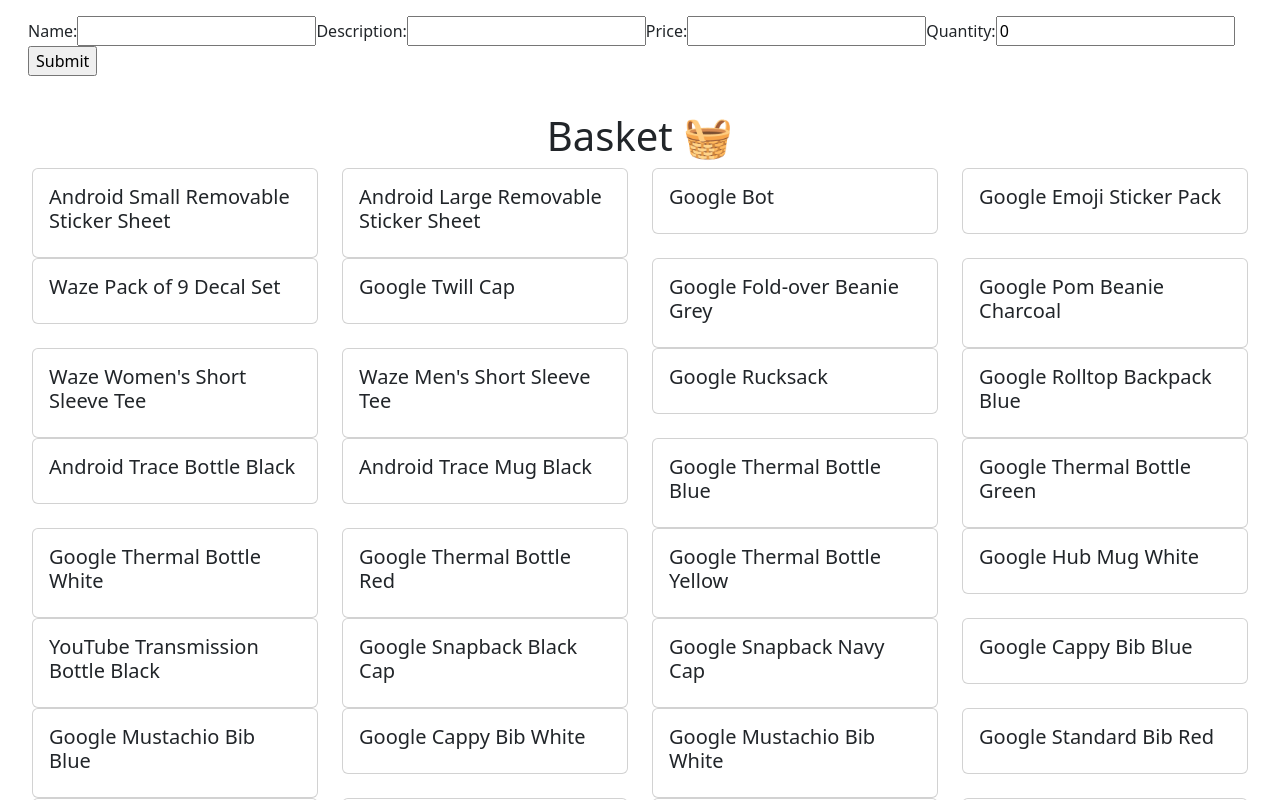
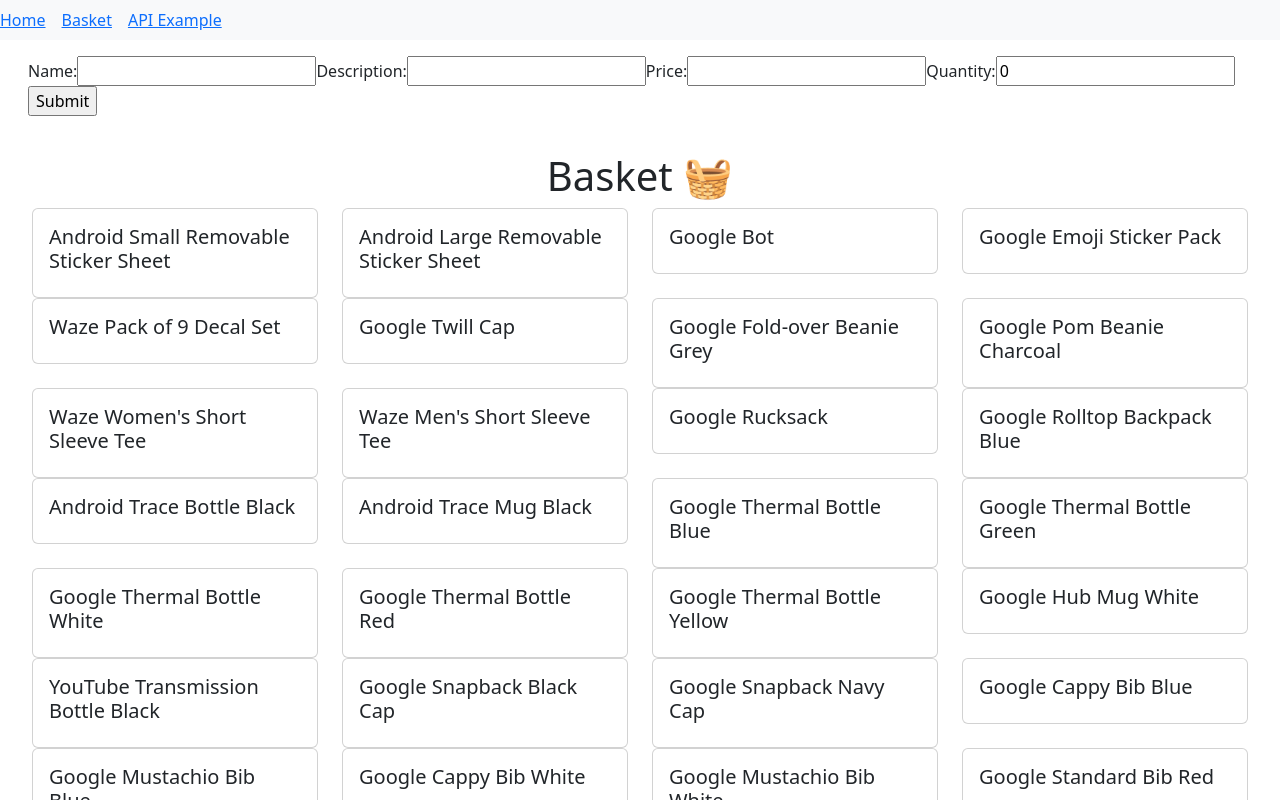
Before and after one commit to richardwilsonshu/react-test, a React (Create React App) app in the folder my-app/: page /basket in a window 1280 px wide. Shown: the top 800 px of the page. Built offline with nearby package versions, Linux system fonts and the light colour scheme.

Commit message:
The grand finale

```diff
--- a/my-app/package.json
+++ b/my-app/package.json
@@ -14,6 +14,7 @@
     "react": "^18.2.0",
     "react-bootstrap": "^2.7.2",
     "react-dom": "^18.2.0",
+    "react-router-dom": "^6.9.0",
     "react-scripts": "5.0.1",
     "typescript": "^4.9.5",
     "web-vitals": "^2.1.4"
--- a/my-app/src/App.css
+++ /dev/null
@@ -1,38 +0,0 @@
-.App {
-  text-align: center;
-}
-
-.App-logo {
-  height: 40vmin;
-  pointer-events: none;
-}
-
-@media (prefers-reduced-motion: no-preference) {
-  .App-logo {
-    animation: App-logo-spin infinite 20s linear;
-  }
-}
-
-.App-header {
-  background-color: #282c34;
-  min-height: 100vh;
-  display: flex;
-  flex-direction: column;
-  align-items: center;
-  justify-content: center;
-  font-size: calc(10px + 2vmin);
-  color: white;
-}
-
-.App-link {
-  color: #61dafb;
-}
-
-@keyframes App-logo-spin {
-  from {
-    transform: rotate(0deg);
-  }
-  to {
-    transform: rotate(360deg);
-  }
-}
--- a/my-app/src/App.tsx
+++ /dev/null
@@ -1,31 +0,0 @@
-import { useState } from 'react';
-import { Container } from 'react-bootstrap';
-import './App.css';
-import { IProduct } from './class/IProduct';
-import { productData } from './class/ProductData';
-// import { AllProducts } from './class/IProduct';
-import Basket from './components/Basket';
-import StockForm from './components/StockForm';
-
-function App() {
-
-  const [basketItems, setBasketItems] = useState(productData.products);
-
-  const onRemove = (id: string) => {
-    setBasketItems(basketItems.filter(item => item.id !== id));
-  };
-
-  const onSubmit = (product: IProduct) => {
-    setBasketItems([...basketItems, product]);
-  }
-
-  return (
-    <Container fluid>
-      <StockForm onSubmit={onSubmit} />
-      {/* Don't give your child your wallet. Give them £5 instead. */}
-      <Basket basketItems={basketItems} onRemove={onRemove} />
-    </Container>
-  );
-}
-
-export default App;
--- /dev/null
+++ b/my-app/src/AppRoutes.tsx
@@ -0,0 +1,16 @@
+import { Route, Routes } from "react-router-dom";
+import ApiExample from "./views/ApiExample";
+import Basket from "./views/Basket";
+import Home from "./views/Home";
+
+export const AppRoutes = () => {
+    return (
+        <Routes>
+            <Route path="/" element={<Home />} />
+            <Route path="/basket" element={<Basket />} />
+            <Route path="/api-example" element={<ApiExample />} />
+        </Routes>
+    );
+};
+
+export default AppRoutes;
--- /dev/null
+++ b/my-app/src/PageLayout.tsx
@@ -0,0 +1,24 @@
+import { Nav, Navbar } from "react-bootstrap";
+import { Link } from "react-router-dom";
+
+export const PageLayout = ({children}: any) => {
+    return (
+        <>
+            <Navbar bg="light">
+                <Nav.Item>
+                    <Link className="me-3" to="/">Home</Link>
+                </Nav.Item>
+                <Nav.Item>
+                    <Link className="me-3" to="/basket">Basket</Link>
+                </Nav.Item>
+                <Nav.Item>
+                    <Link className="me-3" to="/api-example">API Example</Link>
+                </Nav.Item>
+            </Navbar>
+            {children}
+        </>
+
+    );
+};
+
+export default PageLayout;
--- a/my-app/src/components/Basket.tsx
+++ /dev/null
@@ -1,24 +0,0 @@
-import { Row } from "react-bootstrap";
-import { IProduct } from "../class/IProduct";
-import ProductList from "./ProductList";
-
-export type BasketProps = {
-    basketItems: IProduct[];
-    onRemove: (id: string) => void;
-};
-
-export const Basket = ({basketItems, onRemove}: BasketProps) => {
-
-    return (
-        <Row style={{padding: "20px"}}>
-            <h1 className="text-center">Basket 🧺</h1>
-            {
-                basketItems.length === 0
-                    ? <h4>Your basket is empty!</h4>
-                    : <ProductList products={basketItems} onRemove={onRemove} />
-            }
-        </Row>
-    );
-}
-
-export default Basket;
--- a/my-app/src/index.tsx
+++ b/my-app/src/index.tsx
@@ -1,16 +1,22 @@
 import React from 'react';
 import ReactDOM from 'react-dom/client';
 import './index.css';
-import App from './App';
 import reportWebVitals from './reportWebVitals';
 import 'bootstrap/dist/css/bootstrap.min.css';
+import AppRoutes from './AppRoutes';
+import PageLayout from './PageLayout';
+import { BrowserRouter } from 'react-router-dom';
 
 const root = ReactDOM.createRoot(
   document.getElementById('root') as HTMLElement
 );
 root.render(
   <React.StrictMode>
-    <App />
+    <BrowserRouter>
+      <PageLayout>
+        <AppRoutes />
+      </PageLayout>
+    </BrowserRouter>
   </React.StrictMode>
 );
 
--- /dev/null
+++ b/my-app/src/views/ApiExample.tsx
@@ -0,0 +1,37 @@
+import { useEffect, useState } from "react";
+import { Card, Col, Container, Row } from "react-bootstrap";
+
+export const ApiExample = () => {
+
+    const [ data, setData ] = useState([] as any);
+
+    useEffect(() => {
+        fetch("https://gist.githubusercontent.com/ahmedu007/509b5df11d51a8e0252527aae1149fe4/raw/1325c13bcdc8591f0d5ca6c391de6bdb6ea72f29/productsApi")
+            .then(response => response.json())
+            .then(data => setData(data));
+    }, []);
+
+    return (
+        <Container fluid>
+            <h1 className="text-center">API Example</h1>
+            <Row>
+                { data.map((item: any) => (
+                    <Col sm={3}>
+                        <Card>
+                            <Card.Img variant="top" src={item.image} />
+                            <Card.Body>
+                                <Card.Title>{item.title}</Card.Title>
+                                <Card.Text>{item.artist}</Card.Text>
+                                <Card.Text>£{item.price}</Card.Text>
+                                <p className="m-0 p-0 small text-muted">Genre: {item.genre}</p>
+                                <p className="m-0 p-0 small text-muted">Free Shipping: {item.freeShipping ? "Yes" : "No"}</p>
+                            </Card.Body>
+                        </Card>
+                    </Col>
+                )) }
+            </Row>
+        </Container>
+    );
+};
+
+export default ApiExample;
--- /dev/null
+++ b/my-app/src/views/Basket.tsx
@@ -0,0 +1,35 @@
+import { useState } from "react";
+import { Container, Row } from "react-bootstrap";
+import { IProduct } from "../class/IProduct";
+import { productData } from "../class/ProductData";
+import ProductList from "../components/ProductList";
+import StockForm from "../components/StockForm";
+
+export const Basket = () => {
+
+    const [basketItems, setBasketItems] = useState(productData.products);
+
+    const onRemove = (id: string) => {
+      setBasketItems(basketItems.filter(item => item.id !== id));
+    };
+
+    const onSubmit = (product: IProduct) => {
+      setBasketItems([...basketItems, product]);
+    }
+
+    return (
+        <Container fluid>
+            <StockForm onSubmit={onSubmit} />
+            <Row style={{padding: "20px"}}>
+                <h1 className="text-center">Basket 🧺</h1>
+                {
+                    basketItems.length === 0
+                        ? <h4>Your basket is empty!</h4>
+                        : <ProductList products={basketItems} onRemove={onRemove} />
+                }
+            </Row>
+        </Container>
+    );
+}
+
+export default Basket;
--- /dev/null
+++ b/my-app/src/views/Home.tsx
@@ -0,0 +1,7 @@
+export const Home = () => {
+    return (
+        <h1>Welcome home!</h1>
+    );
+};
+
+export default Home;
```
Also changed, not shown: 2 other files (tests, documents, lock files or other folders).
